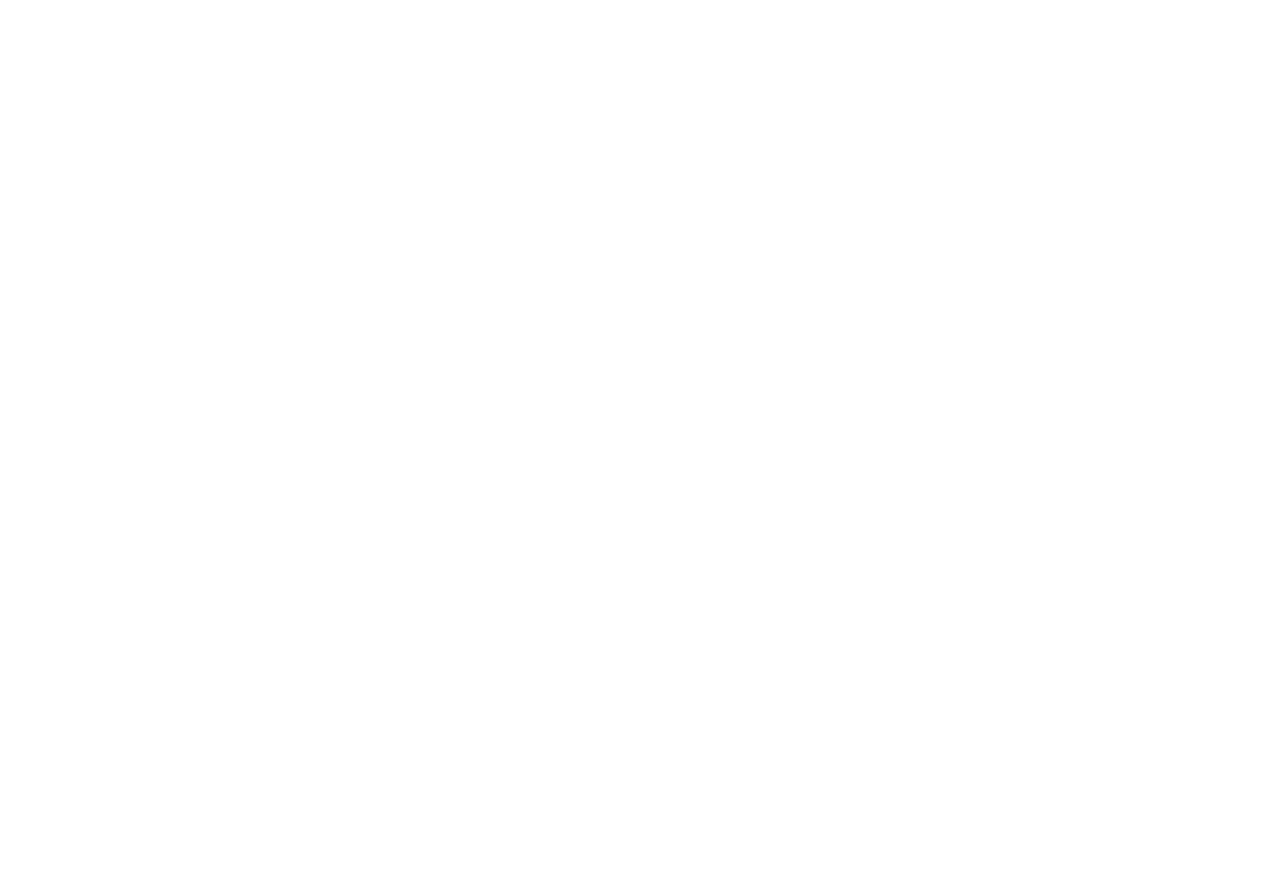
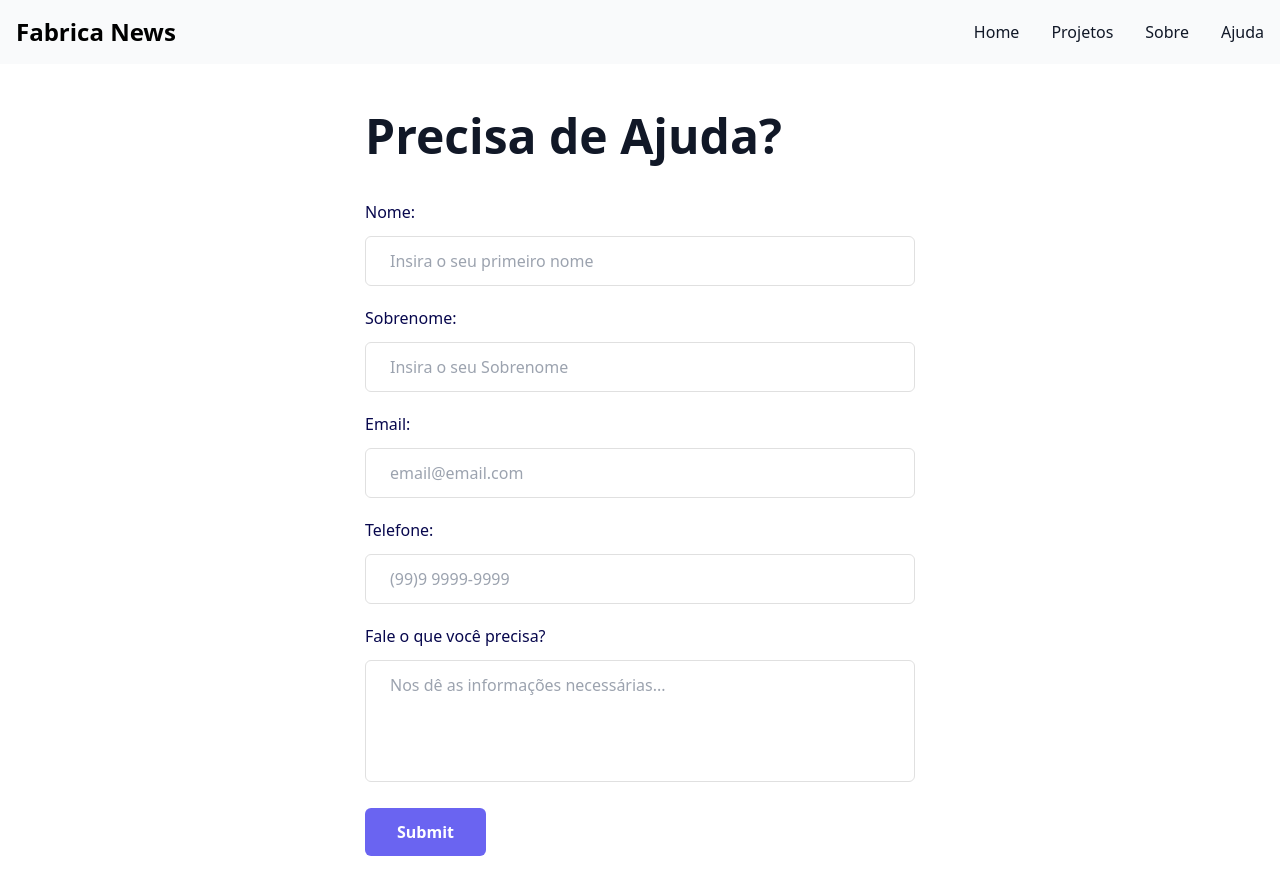
Before and after one commit to fabricadesoftware-ifc/fabricaNews_frontEnd, a Vue app: page /ajuda in a window 1280 px wide. Before the commit this address had no page. Shown: the top 894 px of the page. Before the commit the page ends 800 px from the top, so only its background shows below. Built offline with nearby package versions, Linux system fonts and the light colour scheme.

Commit message:
feat: criando a pagina Ajuda

```diff
--- /dev/null
+++ b/src/components/Ajuda.vue
@@ -0,0 +1,99 @@
+<script></script>
+<template>
+  <!-- component -->
+  <div class="flex items-center justify-center p-12">
+    <!-- Author: FormBold Team -->
+    <!-- Learn More: https://formbold.com -->
+    <div class="mx-auto w-full max-w-[550px]">
+      <form action="" method="">
+        <h1
+          class="font-bold text-3xl md:text-4xl lg:text-5xl font-heading text-gray-900 pb-10"
+        >
+          Precisa de Ajuda?
+        </h1>
+        <div class="mb-5">
+          <label
+            for="name"
+            class="mb-3 block text-base font-medium text-[#07074D]"
+          >
+            Nome:
+          </label>
+          <input
+            type="text"
+            name="name"
+            id="name"
+            placeholder="Insira o seu primeiro nome"
+            class="w-full rounded-md border border-[#e0e0e0] bg-white py-3 px-6 text-base font-medium text-[#6B7280] outline-none focus:border-[#6A64F1] focus:shadow-md"
+          />
+        </div>
+        <div class="mb-5">
+          <label
+            for="name"
+            class="mb-3 block text-base font-medium text-[#07074D]"
+          >
+            Sobrenome:
+          </label>
+          <input
+            type="text"
+            name="name"
+            id="name"
+            placeholder="Insira o seu Sobrenome"
+            class="w-full rounded-md border border-[#e0e0e0] bg-white py-3 px-6 text-base font-medium text-[#6B7280] outline-none focus:border-[#6A64F1] focus:shadow-md"
+          />
+        </div>
+        <div class="mb-5">
+          <label
+            for="email"
+            class="mb-3 block text-base font-medium text-[#07074D]"
+          >
+            Email:
+          </label>
+          <input
+            type="email"
+            name="email"
+            id="email"
+            placeholder="email@email.com"
+            class="w-full rounded-md border border-[#e0e0e0] bg-white py-3 px-6 text-base font-medium text-[#6B7280] outline-none focus:border-[#6A64F1] focus:shadow-md"
+          />
+        </div>
+        <div class="mb-5">
+          <label
+            for="email"
+            class="mb-3 block text-base font-medium text-[#07074D]"
+          >
+            Telefone:
+          </label>
+          <input
+            type="tel"
+            name="phone"
+            id="phone"
+            placeholder="(99)9 9999-9999"
+            class="w-full rounded-md border border-[#e0e0e0] bg-white py-3 px-6 text-base font-medium text-[#6B7280] outline-none focus:border-[#6A64F1] focus:shadow-md"
+          />
+        </div>
+        <div class="mb-5">
+          <label
+            for="message"
+            class="mb-3 block text-base font-medium text-[#07074D]"
+          >
+            Fale o que você precisa?
+          </label>
+          <textarea
+            rows="4"
+            name="message"
+            id="message"
+            placeholder="Nos dê as informações necessárias..."
+            class="w-full resize-none rounded-md border border-[#e0e0e0] bg-white py-3 px-6 text-base font-medium text-[#6B7280] outline-none focus:border-[#6A64F1] focus:shadow-md"
+          ></textarea>
+        </div>
+        <div>
+          <button
+            class="hover:shadow-form rounded-md bg-[#6A64F1] py-3 px-8 text-base font-semibold text-white outline-none"
+          >
+            Submit
+          </button>
+        </div>
+      </form>
+    </div>
+  </div>
+</template>
--- a/src/components/NavBar.vue
+++ b/src/components/NavBar.vue
@@ -37,7 +37,7 @@
           </li>
           <li>
             <RouterLink
-              to="#"
+              to="ajuda"
               class="block py-2 pl-3 pr-4 text-gray-900 rounded hover:bg-gray-100 md:hover:bg-transparent md:border-0 md:hover:text-blue-700 md:p-0 dark:text-white md:dark:hover:text-blue-500 dark:hover:bg-gray-700 dark:hover:text-white md:dark:hover:bg-transparent"
               >Ajuda</RouterLink
             >
--- a/src/router/index.js
+++ b/src/router/index.js
@@ -13,6 +13,11 @@
       path: '/about',
       name: 'about',
       component: () => import('../views/AboutView.vue')
+    },
+     {
+      path: '/ajuda',
+      name: 'ajuda',
+      component: () => import('../views/AjudaView.vue')
     }
   ]
 })
--- /dev/null
+++ b/src/views/AjudaView.vue
@@ -0,0 +1,11 @@
+<script setup>
+import NavBar from "../components/NavBar.vue";
+import Ajuda from "../components/Ajuda.vue";
+</script>
+
+<template>
+  <main>
+    <NavBar />
+    <Ajuda />
+  </main>
+</template>
```
